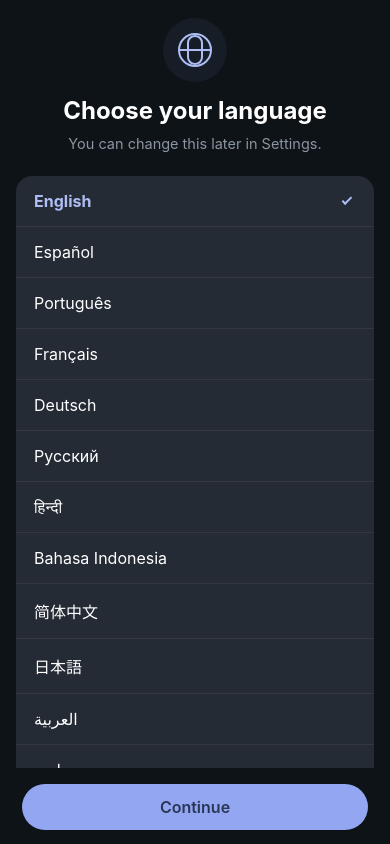
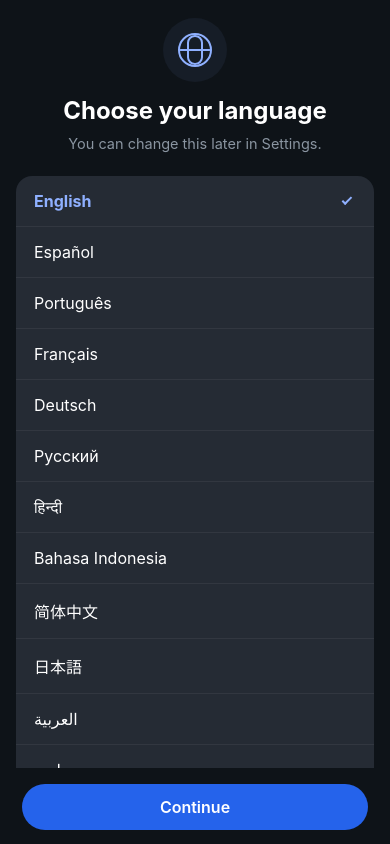
Before and after one commit to noor-ahmad-haral/Face-Blur-IOS, a React Native app: screen / in a window 390 px wide. Built offline with nearby package versions, Linux system fonts and the light colour scheme.

Commit message:
version updated

```diff
--- a/app.json
+++ b/app.json
@@ -2,7 +2,7 @@
   "expo": {
     "name": "Blur Face",
     "slug": "blur-face",
-    "version": "1.3.1",
+    "version": "1.4.1",
     "orientation": "default",
     "icon": "./assets/icon.png",
     "userInterfaceStyle": "dark",
@@ -16,7 +16,7 @@
     "android": {
       "package": "com.blurface.app",
       "adaptiveIcon": {
-        "backgroundColor": "#1B8BFD",
+        "backgroundColor": "#2563EB",
         "foregroundImage": "./assets/android-icon-foreground.png"
       },
       "predictiveBackGestureEnabled": false,
--- a/src/components/OnboardingArt.tsx
+++ b/src/components/OnboardingArt.tsx
@@ -132,7 +132,7 @@ export function PrivacyArt() {
   return (
     <View style={styles.privacy}>
       <View style={styles.halo} />
-      <LockIcon peri={colors.peri} blue={colors.blue} onBtn={colors.onBtn} />
+      <LockIcon peri={colors.peri} blue={colors.blue} onBtn={colors.ink} />
     </View>
   );
 }
--- a/src/components/Slider.tsx
+++ b/src/components/Slider.tsx
@@ -88,7 +88,7 @@ const styles = StyleSheet.create({
     width: 5,
     height: 5,
     borderRadius: 2.5,
-    backgroundColor: colors.blue,
+    backgroundColor: colors.peri,
   },
   thumb: {
     position: 'absolute',
--- a/src/screens/CropScreen.tsx
+++ b/src/screens/CropScreen.tsx
@@ -158,7 +158,13 @@ export default function CropScreen({ navigation, route }: Props) {
 
       <View style={[styles.bottomBar, { marginBottom: Math.max(insets.bottom, 12) + 12 }]}>
         <PillButton label={t.common.cancel} outline textColor={colors.peri} onPress={() => navigation.goBack()} />
-        <PillButton label={t.common.confirm} icon={<CheckMark />} bg={colors.blue} onPress={confirm} />
+        <PillButton
+          label={t.common.confirm}
+          icon={<CheckMark color={colors.onBlue} />}
+          bg={colors.blue}
+          textColor={colors.onBlue}
+          onPress={confirm}
+        />
       </View>
     </SafeAreaView>
   );
--- a/src/screens/EditorScreen.tsx
+++ b/src/screens/EditorScreen.tsx
@@ -280,7 +280,14 @@ export default function EditorScreen({ navigation, route }: Props) {
         <Pressable onPress={openEffects} style={styles.iconBtn}>
           <SlidersIcon color={colors.peri} s={20} />
         </Pressable>
-        <PillButton label={t.common.save} icon={<SaveIcon />} bg={colors.blue} onPress={save} style={styles.pill} />
+        <PillButton
+          label={t.common.save}
+          icon={<SaveIcon color={colors.onBlue} />}
+          bg={colors.blue}
+          textColor={colors.onBlue}
+          onPress={save}
+          style={styles.pill}
+        />
       </View>
 
       {saving && (
--- a/src/screens/LanguageScreen.tsx
+++ b/src/screens/LanguageScreen.tsx
@@ -48,6 +48,7 @@ export default function LanguageScreen({ navigation }: Props) {
       <PillButton
         label={t.common.continue}
         bg={colors.blue}
+        textColor={colors.onBlue}
         onPress={() => navigation.navigate('Onboarding')}
         style={styles.cta}
       />
--- a/src/screens/OnboardingScreen.tsx
+++ b/src/screens/OnboardingScreen.tsx
@@ -117,6 +117,7 @@ export default function OnboardingScreen({ navigation }: Props) {
       <PillButton
         label={isLast ? t.common.getStarted : t.common.next}
         bg={colors.blue}
+        textColor={colors.onBlue}
         onPress={next}
         style={styles.cta}
       />
--- a/src/theme/colors.ts
+++ b/src/theme/colors.ts
@@ -1,12 +1,26 @@
-// Palette lifted from the Blur Face promo source (project/animations.jsx, const P)
-// so the app screens match the real product's design exactly.
+// Brand blue, matched to the promo artwork heading. Every blue in the app
+// derives from this one value — change it here and the whole app follows.
+const brand = '#2563EB';
+
 export const colors = {
   ink: '#0E1318',
   frame: '#2a313b',
   chip: '#1b2129',
-  peri: '#AEBDF4',
-  blue: '#93A6F2',
+
+  // Light tint of the brand hue, for anything *drawn* on the dark UI: icon
+  // strokes, accent text, borders, active states. The brand blue itself only
+  // reaches 3.6:1 against the near-black background, where this reaches 8.7:1.
+  peri: '#8FB0FF',
+
+  // Primary fill (buttons, the lock mark). Always label it with `onBlue`:
+  // white on brand is 5.2:1, whereas the dark `onBtn` would be 2.3:1.
+  blue: brand,
+  brand,
+  onBlue: '#FFFFFF',
+
+  // Text and icons sitting on the light `peri` fills — 5.6:1.
   onBtn: '#2a3656',
+
   white: '#FFFFFF',
   mutedD: '#8a95a1',
   line: '#3a4250',
```
